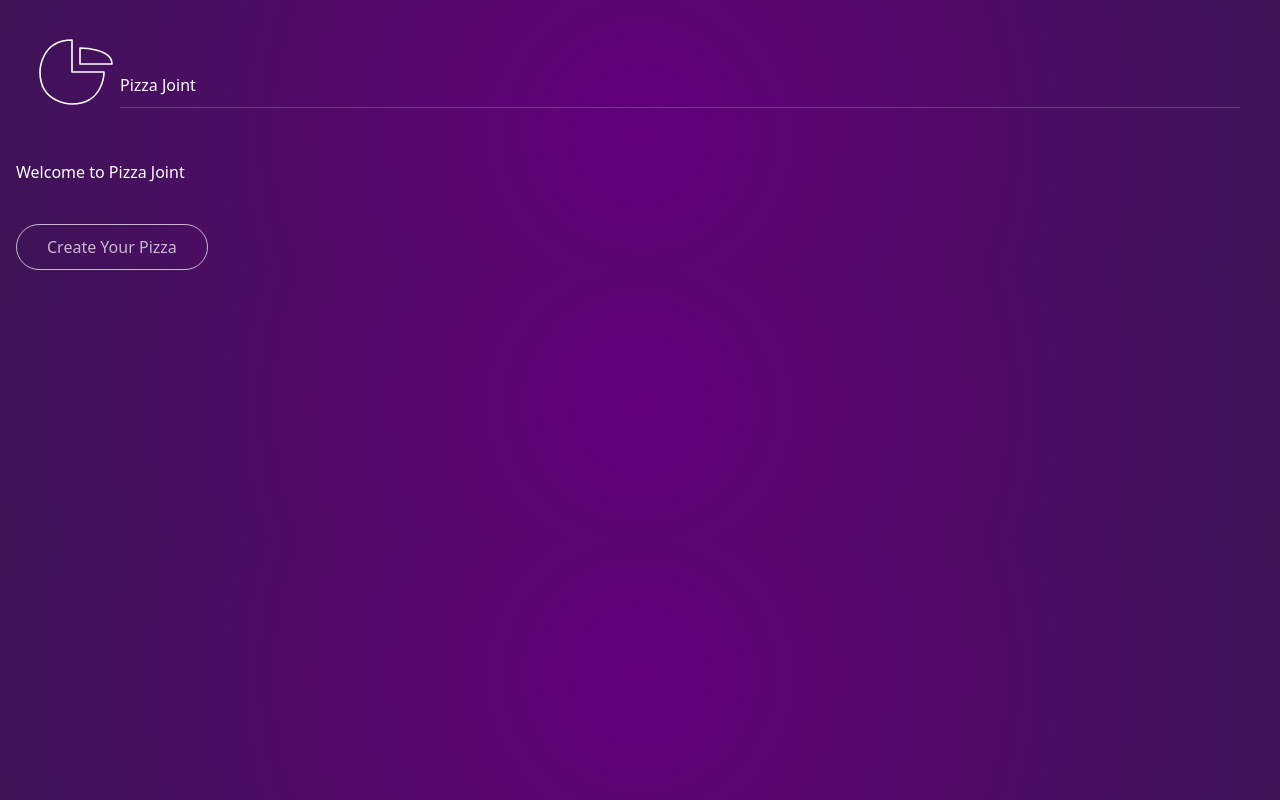
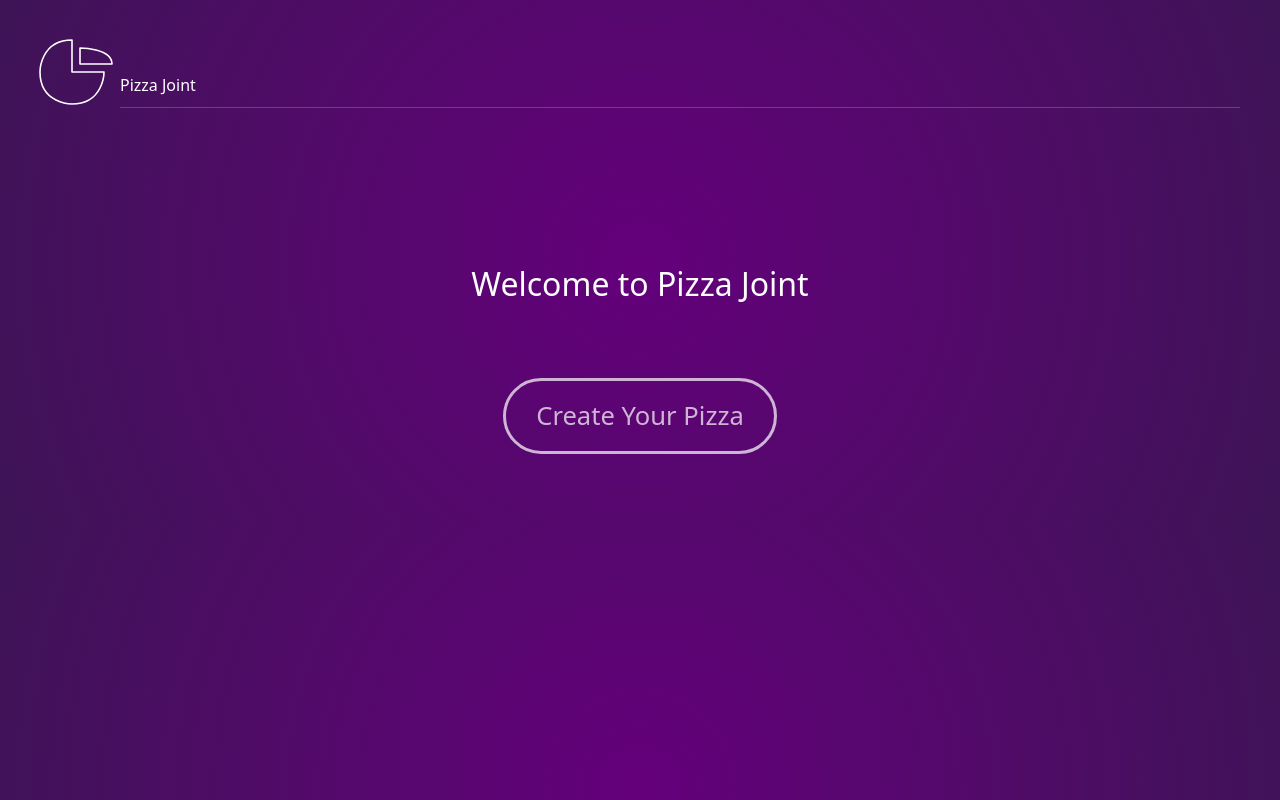
Before and after one commit to Erhahon-Imafidon/motion-animation-app, a React (Vite) app: page / in a window 1280 px wide. Built offline with nearby package versions, Linux system fonts and the light colour scheme.

Commit message:
refactor Home component for improved styling and layout

```diff
--- a/src/pages/Home.tsx
+++ b/src/pages/Home.tsx
@@ -2,10 +2,12 @@ import { Link } from 'react-router';
 
 const Home = () => {
     return (
-        <div className="home container">
-            <h2>Welcome to Pizza Joint</h2>
+        <div className="home max-w-200 mt-25 mb-10 mx-auto text-center">
+            <h2 className="text-[2em] mb-7.5">Welcome to Pizza Joint</h2>
             <Link to="/base">
-                <button>Create Your Pizza</button>
+                <button className="!py-4 !text-[1.6em] !border-3 my-7.5 mx-5">
+                    Create Your Pizza
+                </button>
             </Link>
         </div>
     );
```
